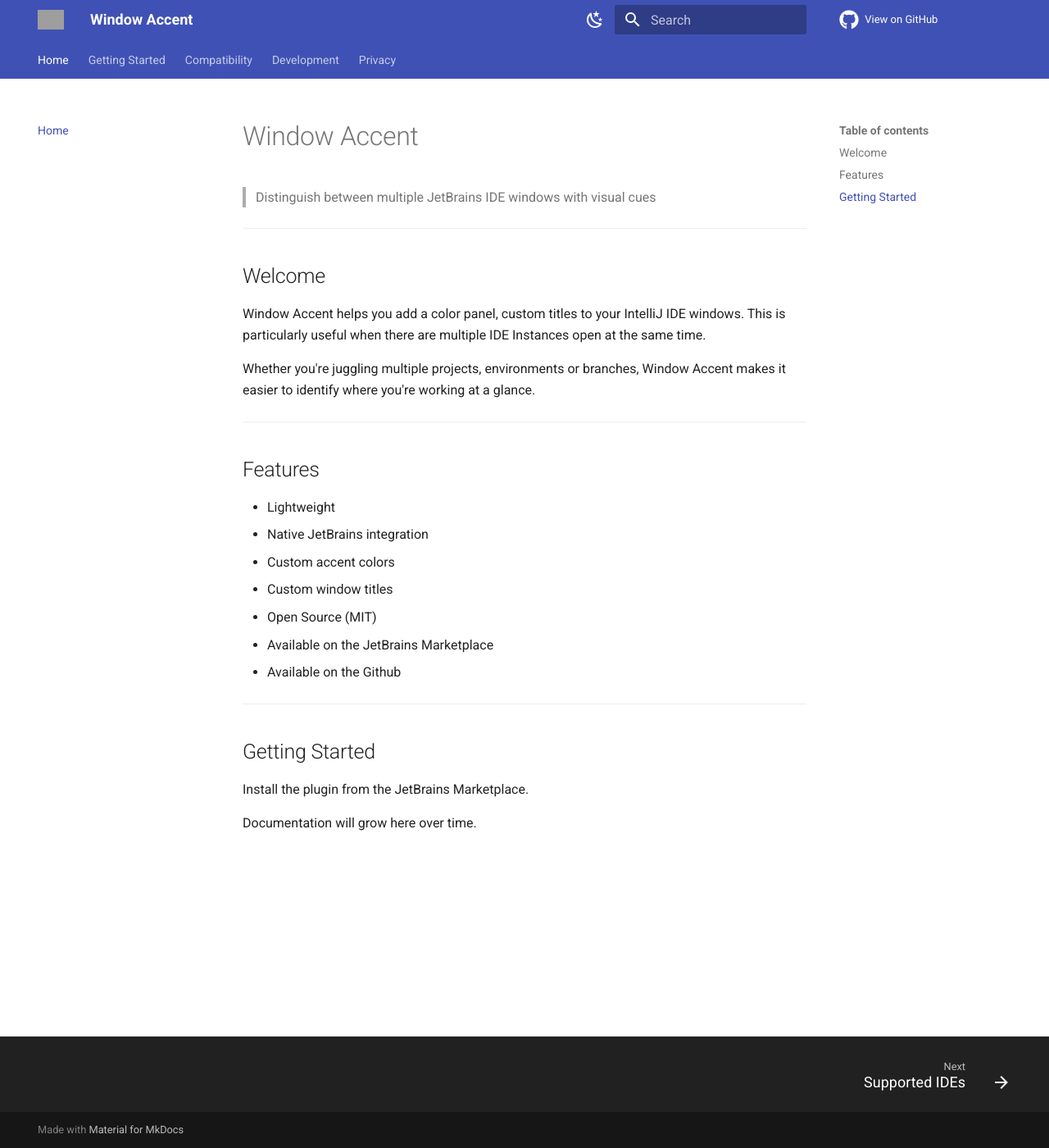
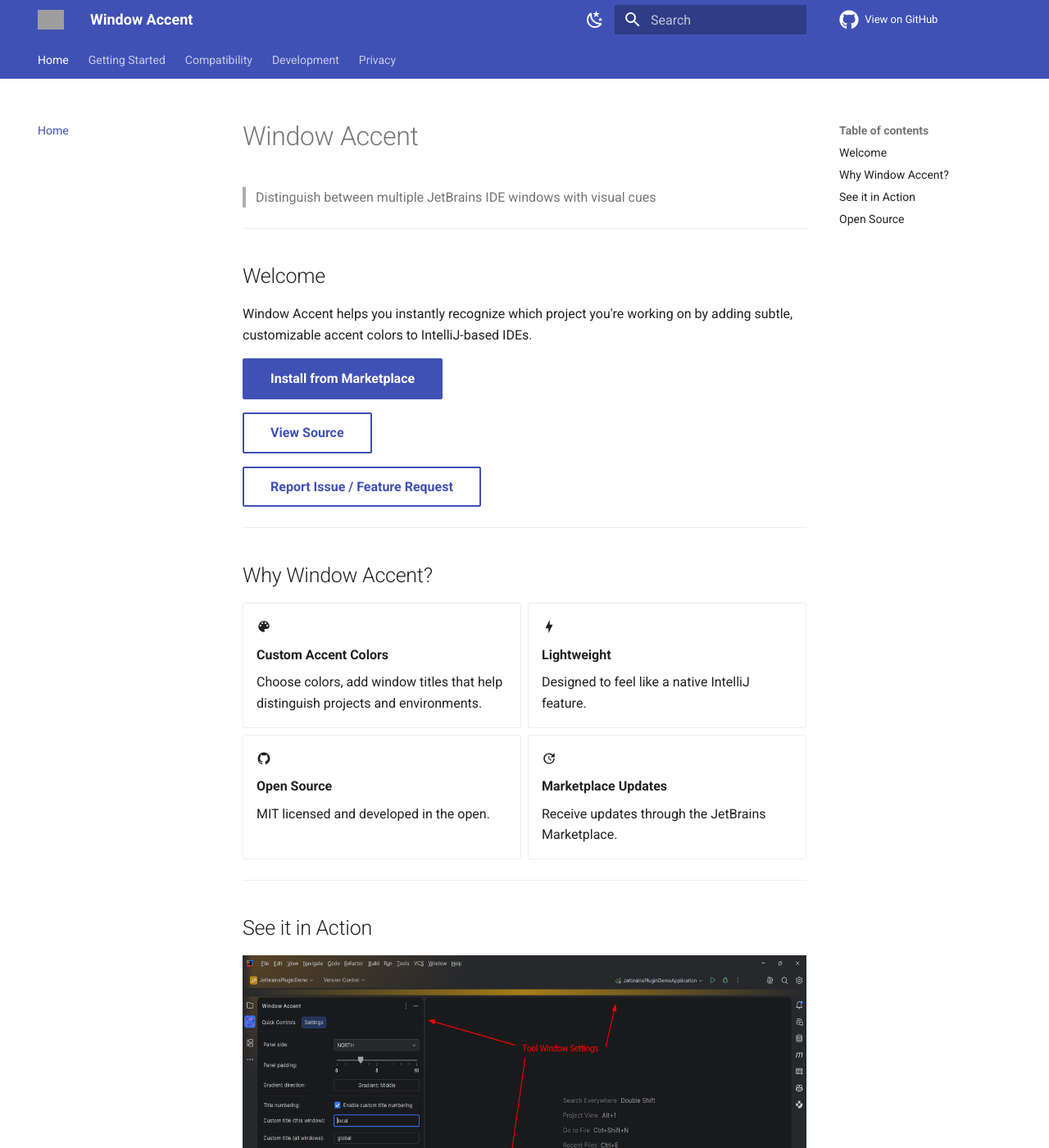
Before and after one commit to alexBlakeGoudemond/jetbrains-window-accent, an MkDocs documentation site: the page built from docs/index.md, in a window 1280 px wide and 1400 px high. Shown: the whole window at 82% size. Built offline with MkDocs 1.6.1 and Material for MkDocs 9.7.7, drawn with Linux system fonts in a browser that asks for light colours; comment, search, counter and statistics services are not loaded; some of the changed text lies outside the part shown; grey boxes are pictures that could not be loaded.

Commit message:
Review home page and screenshots

```diff
--- a/docs/index.md
+++ b/docs/index.md
@@ -6,28 +6,62 @@
 
 ## Welcome
 
-Window Accent helps you add a color panel, custom titles to your IntelliJ IDE windows. This is particularly useful when
-there are multiple IDE Instances open at the same time.
+Window Accent helps you instantly recognize which project you're working on by adding subtle, customizable accent
+colors to IntelliJ-based IDEs.
 
-Whether you're juggling multiple projects, environments or branches, Window Accent makes it easier to identify where
-you're working at a glance.
+[Install from Marketplace](https://plugins.jetbrains.com/plugin/31895-window-accent){ .md-button .md-button--primary }
+
+[View Source](https://github.com/alexBlakeGoudemond/jetbrains-window-accent){ .md-button }
+
+[Report Issue / Feature Request](https://github.com/alexBlakeGoudemond/jetbrains-window-accent/issues){ .md-button }
 
 ---
 
-## Features
+## Why Window Accent?
 
-- Lightweight
-- Native JetBrains integration
-- Custom accent colors
-- Custom window titles
-- Open Source (MIT)
-- Available on the JetBrains Marketplace
-- Available on the Github
+<div class="grid cards" markdown>
+
+-   :material-palette:
+
+    **Custom Accent Colors**
+
+    Choose colors, add window titles that help distinguish projects and environments.
+
+-   :material-lightning-bolt:
+
+    **Lightweight**
+
+    Designed to feel like a native IntelliJ feature.
+
+-   :material-github:
+
+    **Open Source**
+
+    MIT licensed and developed in the open.
+
+-   :material-update:
+
+    **Marketplace Updates**
+
+    Receive updates through the JetBrains Marketplace.
+
+</div>
 
 ---
 
-## Getting Started
+## See it in Action
 
-Install the plugin from the JetBrains Marketplace.
+![Window Accent applied to IntelliJ IDEA](assets/screenshots/window-accent-screenshot-tool-window-settings-resized-1200-760.png)
 
-Documentation will grow here over time.
+---
+
+## Open Source
+
+Window Accent is released under the MIT License.
+
+Bug reports, feature requests and pull requests are always welcome.
+
+⭐ If you find Window Accent useful, consider starring the project on GitHub or leaving a review on the
+JetBrains Marketplace.
+
+---
--- a/mkdocs.yml
+++ b/mkdocs.yml
@@ -53,6 +53,10 @@
   - tables
   - footnotes
 
+  - pymdownx.emoji:
+      emoji_index: !!python/name:material.extensions.emoji.twemoji
+      emoji_generator: !!python/name:material.extensions.emoji.to_svg
+
   - pymdownx.details
   - pymdownx.superfences
   - pymdownx.highlight
```
Also changed, not shown: docs/installation.md (added, +7 -0 lines), docs/assets/screenshots/window-accent-screenshot-settings-resized-1200-760.png (renamed from docs/screenshots/window-accent-screenshot-settings-resized-1200-760.png), docs/assets/screenshots/window-accent-screenshot-taskbar-preview-resized-1200-760.png (renamed from docs/screenshots/window-accent-screenshot-taskbar-preview-resized-1200-760.png), docs/assets/screenshots/window-accent-screenshot-tool-window-quick-controls-resized-1200-760.png (renamed from docs/screenshots/window-accent-screenshot-tool-window-quick-controls-resized-1200-760.png), docs/assets/screenshots/window-accent-screenshot-tool-window-settings-resized-1200-760.png (renamed from docs/screenshots/window-accent-screenshot-tool-window-settings-resized-1200-760.png), 1 other file.
